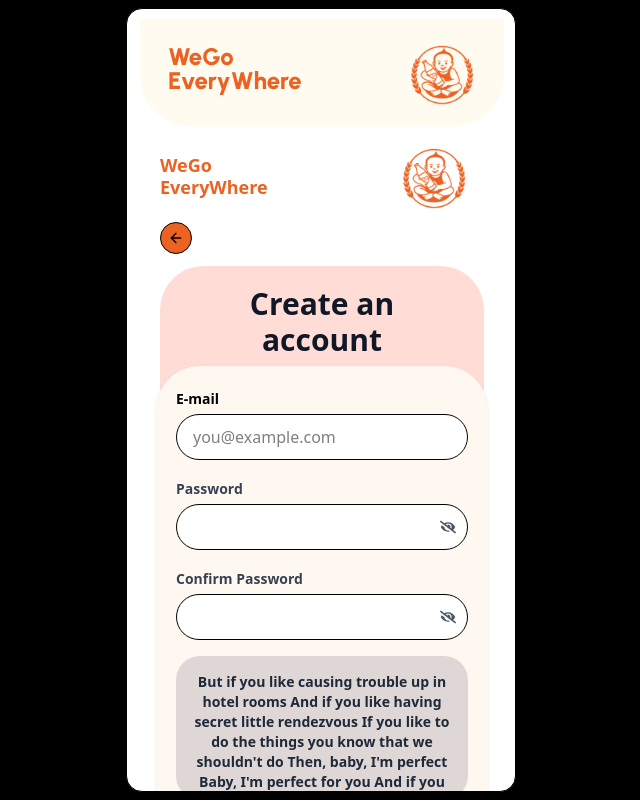
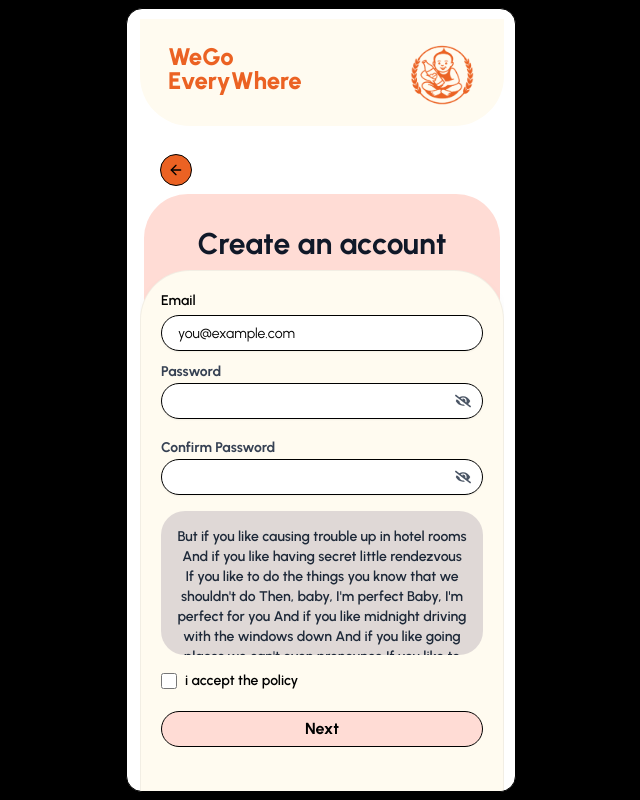
Before and after one commit to tharawaranuset/WeGoEveryWhere, a Next.js app in the folder projects/frontend/: page /register in a window 1280 px wide. Shown: the whole page, without its empty margins (319-959 px from the left). Built offline with nearby package versions, Linux system fonts and the light colour scheme.

Commit message:
fix : register page

```diff
--- a/projects/frontend/src/app/(auth)/layout.tsx
+++ /dev/null
@@ -1,5 +0,0 @@
-import "./theme.css";
-
-export default function AuthLayout({ children }: { children: React.ReactNode }) {
-  return <div data-theme="auth">{children}</div>;
-}
--- a/projects/frontend/src/app/(auth)/login/components/password.tsx
+++ /dev/null
@@ -1,64 +0,0 @@
-"use client";
-
-import { useId, useState } from "react";
-import { FaEye, FaEyeSlash } from "react-icons/fa";
-
-type Props = {
-  id?: string;
-  name?: string;
-  label?: string;
-  placeholder?: string;
-  autoComplete?: string;   // "current-password" | "new-password" | ...
-  className?: string;      // เผื่ออยากต่อคลาสเพิ่ม
-};
-
-export default function PasswordInput({
-  id,
-  name = "password",
-  label = "Password",
-  placeholder,
-  autoComplete = "current-password",
-  className = "",
-}: Props) {
-  const reactId = useId();
-  const inputId = id ?? `${name}-${reactId}`;
-  const [show, setShow] = useState(false);
-
-  return (
-    <div className={className}>
-      <label htmlFor={inputId} className="text-sm font-bold text-gray-700">
-        {label}
-      </label>
-
-      <div className="relative mt-1">
-        <input
-          id={inputId}
-          name={name}
-          type={show ? "text" : "password"}
-          autoComplete={autoComplete}
-          required
-          placeholder={placeholder}
-          className="
-            w-full rounded-3xl bg-white border border-black
-            px-4 pr-11 py-2.5 text-base
-            focus:outline-none focus:ring-2 focus:ring-brand-orange
-          "
-        />
-
-        {/* ใช้ button เพื่อให้โฟกัส/คีย์บอร์ดได้ และไม่ไป submit ฟอร์ม */}
-        <button
-          type="button"
-          onClick={() => setShow(s => !s)}
-          aria-label={show ? "Hide password" : "Show password"}
-          className="
-            absolute right-3 top-1/2 -translate-y-1/2
-            text-gray-600 hover:text-gray-800
-            focus-visible:outline-none focus-visible:ring-2 focus-visible:ring-brand-orange
-          "
-        >
-          {show ? <FaEye /> : <FaEyeSlash />}
-        </button>
-      </div>
-    </div>
-  );
-}
--- a/projects/frontend/src/app/(auth)/login/page.tsx
+++ /dev/null
@@ -1,94 +0,0 @@
-// app/page.tsx
-"use client";
-
-import Image from 'next/image';
-import { FcGoogle } from 'react-icons/fc';
-import PasswordInput from './components/password';
-import { SubmitButton } from '@/components/form/Buttons';
-
-export default function LoginPage() {
-  return (
-
-    <main className="bg-brand-background font-sans">
-
-      <div className="bg-brand-primary">
-        <header className="bg-[#FFFBF0] rounded-b-[50px] px-4 py-6 overflow-hidden">
-          <div className="flex items-center justify-between">
-            <h1 className="text-xl sm:text-2xl font-extrabold leading-none">
-              <span className="block text-[#EB6223]">WeGo</span>
-              <span className="block text-[#EB6223]">EveryWhere</span>
-            </h1>
-            <Image src="/images/logo.png" alt="Logo" width={100} height={100} />
-          </div>
-        </header>
-      </div>
-
-      <section className="bg-brand-primary px-5 py-6 pb-10 sm:pb-16">
-        <p className="text-center text-3xl text-gray-800 font-cursive">
-          Welcome to our community!
-        </p>
-      </section>
-
-      <div className="bg-[#FFFBF0] rounded-t-[50px] -mt-8 p-6 shadow-lg w-full max-w-sm mx-auto">
-        <h2 className="text-4xl font-bold text-center text-gray-800">Sign In</h2>
-
-        <form className="mt-5 space-y-6">
-          {/* --- ช่องกรอก E-mail --- */}
-          <div>
-            <label htmlFor="email" className="text-sm font-bold text-gray-700">
-              E-mail
-            </label>
-            <input
-              id="email"
-              name="email"
-              type="email"
-              required
-              className="mt-1 w-full p-3 bg-white border border-black rounded-3xl focus:ring-brand-orange focus:border-brand-orange"
-            />
-          </div>
-
-          <PasswordInput
-            name="password"
-            label="Password"
-            autoComplete="current-password"
-          />
-
-          <button
-            type="submit"
-            className="w-full py-3 bg-[#FAB5A7] text-black font-bold border border-black rounded-3xl
-             transition duration-150 hover:brightness-105 active:brightness-90 active:scale-95
-             focus-visible:outline-none focus-visible:ring-2 focus-visible:ring-brand-orange
-             appearance-none [-webkit-tap-highlight-color:transparent]"
-          >
-            Log in
-          </button>
-        </form>
-
-        <div className="flex items-center my-6">
-          <hr className="flex-grow border-gray-300" />
-          <span className="mx-4 text-gray-500">or</span>
-          <hr className="flex-grow border-gray-300" />
-        </div>
-
-        <div className="space-y-4">
-          <button className="w-full py-3 bg-[#FFDCD5] text-black font-bold border border-black rounded-3xl
-             transition duration-150 hover:brightness-105 active:brightness-90 active:scale-95
-             focus-visible:outline-none focus-visible:ring-2 focus-visible:ring-brand-orange
-             appearance-none [-webkit-tap-highlight-color:transparent]">
-            Create an account
-          </button>
-          <button className="w-full py-3 flex justify-center items-center gap-2 bg-white border border-black text-gray-700 font-bold rounded-3xl hover:bg-gray-50 transition duration-150 hover:brightness-105 active:brightness-90 active:scale-95
-             focus-visible:outline-none focus-visible:ring-2 focus-visible:ring-brand-orange
-             appearance-none [-webkit-tap-highlight-color:transparent]">
-            <FcGoogle size={22} />
-            Continue with Google
-          </button>
-        </div>
-
-        <a href="#" className="block mt-4 text-center text-sm text-gray-600 hover:underline">
-          forgot password
-        </a>
-      </div>
-    </main>
-  );
-}
--- a/projects/frontend/src/app/(auth)/register/page.tsx
+++ b/projects/frontend/src/app/(auth)/register/page.tsx
@@ -4,23 +4,18 @@
 import { useState } from "react";
 import Image from "next/image";
 import { FaArrowLeft, FaEye, FaEyeSlash } from "react-icons/fa";
-import PasswordInput from "../login/components/password";
+import PasswordInput from "@/components/form/input/PasswordInput";
 import Link from "next/link";
 import { ArrowLeft } from "lucide-react";
+import { FormInput } from "@/components/form/input/FormInput";
+import { toast } from "react-hot-toast";
+import { SubmitButton } from "@/components/form/Buttons";
 
 export default function RegisterPage() {
   return (
-    <main className="font-sans">
+    <main className="font-alt">
       {/* แถวบน: แบรนด์ + โลโก้ */}
       <div className="px-5 pt-4">
-        <div className="flex items-center justify-between">
-          <h1 className="text-lg font-extrabold leading-tight">
-            <span className="block text-[#EB6223]">WeGo</span>
-            <span className="block text-[#EB6223]">EveryWhere</span>
-          </h1>
-          <Image src="/images/logo.png" alt="Logo" width={100} height={100} />
-        </div>
-
         {/* ปุ่ม Back เล็กๆ ใต้แบรนด์ */}
         <Link
           href="/login"
@@ -32,12 +27,13 @@ export default function RegisterPage() {
         </Link>
       </div>
 
-      <section className="mx-5 mt-3 rounded-t-[44px] bg-[#FFDCD5] px-8 pt-5 pb-8 text-center">
+      <section className="mx-1 mt-2 rounded-t-[44px] bg-[#FFDCD5] px-10 pt-8 pb-12 text-center">
         <h2 className="text-3xl font-bold text-gray-900">Create an account</h2>
       </section>
 
       {/* การ์ดฟอร์มครีม */}
-      <div className="relative z-10 -mt-6 mx-4 rounded-t-[44px] bg-[#FFF8F0] p-5 shadow">
+      <div className="relative -mt-10 w-full max-w-sm mx-auto flex-1 rounded-t-[50px] bg-[var(--color-brand-secondary)] p-5 shadow-lg border border-black/5
+        overflow-hidden pb-24 sm:pb-28 ">
         <form className="space-y-4"
         onSubmit={(e) => {
         const form = e.currentTarget as HTMLFormElement & {
@@ -50,7 +46,7 @@ export default function RegisterPage() {
 
         if (pwd !== cpw) {
           e.preventDefault(); // กันส่งฟอร์ม
-          form.confirmPassword.setCustomValidity("Passwords do NOT match");
+          toast.error("password NOT match")
           form.confirmPassword.reportValidity(); // เด้ง tooltip ที่ช่อง confirm
         } else {
           form.confirmPassword.setCustomValidity(""); // เคลียร์ error
@@ -63,19 +59,8 @@ export default function RegisterPage() {
 
         >
           {/* E-mail */}
-          <div>
-            <label htmlFor="email" className="text-sm font-semibold">
-              E-mail
-            </label>
-            <input
-              id="email"
-              name="email"
-              type="email"
-              placeholder="you@example.com"
-              required
-              className="mt-1 w-full rounded-3xl border border-black bg-white px-4 py-2.5 text-base focus:outline-none focus:ring-2 focus:ring-brand-orange"
-            />
-          </div>
+          <FormInput name="email" label="Email" type="email" placeholder="you@example.com" />
+
 
           {/* Password */}
           <PasswordInput
@@ -117,13 +102,17 @@ export default function RegisterPage() {
             <span className="font-semibold">i accept the policy</span>
           </label>
 
-          {/* ปุ่ม Next */}
-          <button
-            type="submit"
-            className="mt-1 w-full rounded-3xl border border-black bg-[#FFDCD5] px-4 py-2.5 text-base font-bold text-black transition hover:bg-[#F2C6C6] active:scale-95"
-          >
-            Next
-          </button>
+          <SubmitButton
+            text="Next"
+            className="
+              mt-1 w-full rounded-3xl border border-black
+              bg-[#FFDCD5] px-4 py-2.5 text-base font-bold text-black
+              hover:!bg-[#FFDCD5] active:!bg-[#FFDCD5] active:!scale-100
+              disabled:opacity-100 transition-none
+              focus-visible:outline-none focus-visible:ring-2
+              focus-visible:ring-[var(--color-brand-tertiary)]
+            "
+          />
         </form>
       </div>
     </main>
--- a/projects/frontend/src/app/(auth)/theme.css
+++ /dev/null
@@ -1,8 +0,0 @@
-/* มีผลเฉพาะใน scope ที่ตั้ง data-theme="auth" */
-[data-theme="auth"] {
-  --color-brand-background: #FAB5A7;
-  --color-brand-primary:    #FDE8E0;
-  --color-brand-secondary:  #FFC8B3;
-  --color-brand-orange:     #EB6223;
-  --color-brand-button:     #F5B7B1;
-}
```
